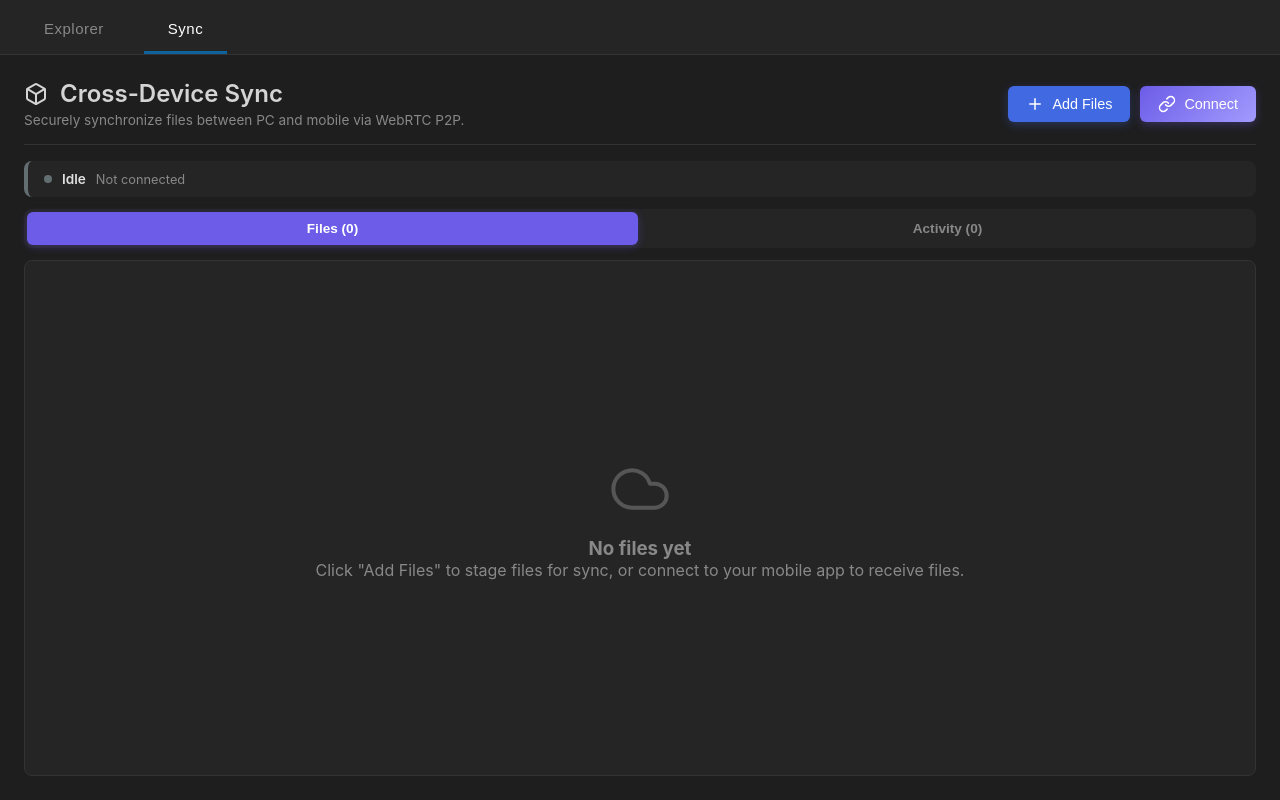
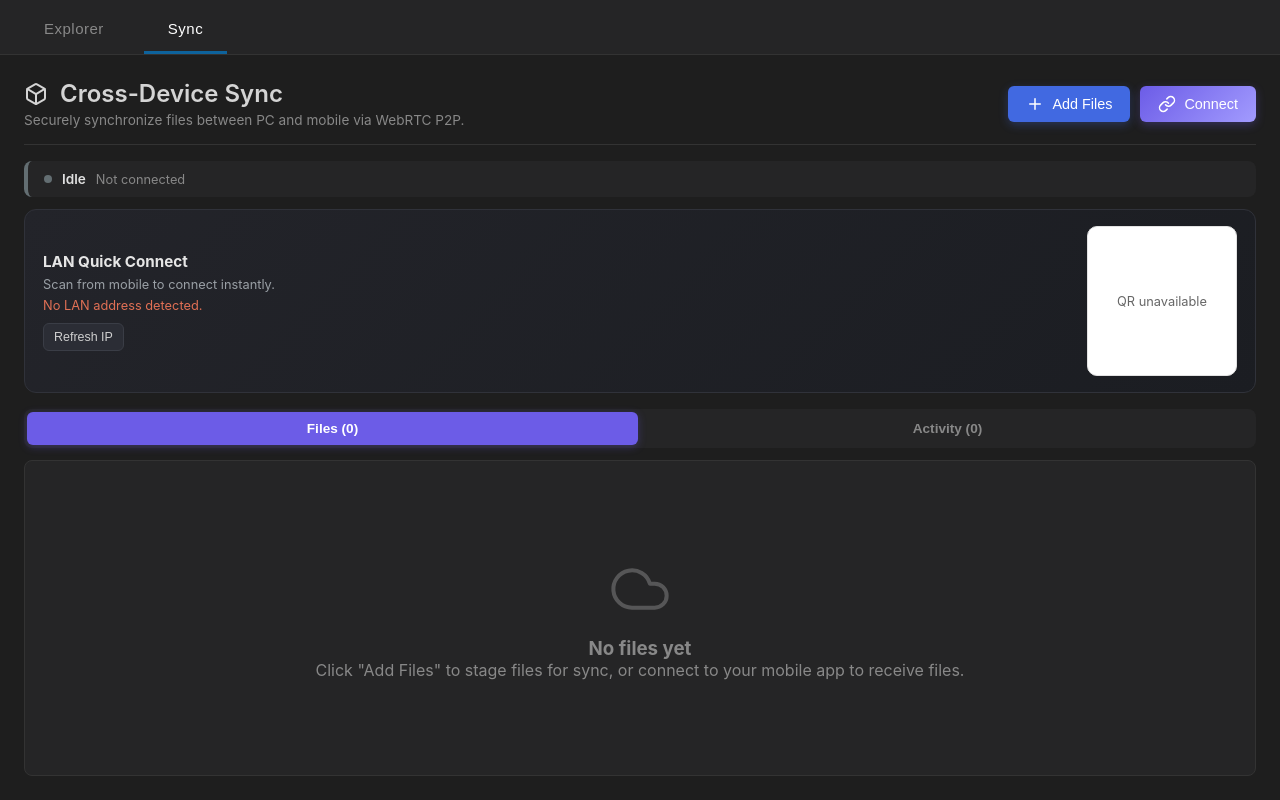
Before and after one commit to rishivejani15/Intellifile, a React (Create React App) app in the folder frontend/: page / in a window 1280 px wide. Both pictures are taken after a click on the button "Sync". Built offline with nearby package versions, Linux system fonts and the light colour scheme; the HTML template or start-up script is replaced by a standard one.

Commit message:
Update SyncManager.js

```diff
--- a/frontend/src/components/Sync/SyncManager.js
+++ b/frontend/src/components/Sync/SyncManager.js
@@ -1,4 +1,5 @@
 import React, { useState, useEffect, useRef, useCallback } from 'react';
+import { QRCodeCanvas } from 'qrcode.react';
 import './SyncManager.css';
 
 // ── Icons ───────────────────────────────────────────────────────────────────
@@ -127,8 +128,28 @@ const SyncManager = () => {
   const [sessionId, setSessionId] = useState(savedSettings.sessionId || '');
   const [isInitiator, setIsInitiator] = useState(savedSettings.isInitiator ?? true);
   const [activeTab, setActiveTab] = useState('files'); // 'files' | 'activity'
+  const [localAddress, setLocalAddress] = useState('');
+  const [localAddressError, setLocalAddressError] = useState('');
 
   const isConnected = ['synced', 'syncing', 'waiting', 'reconnecting', 'connected_p2p', 'connected_relay'].includes(syncStatus.status);
+  const qrValue = localAddress ? `intellifile://lan?addr=${encodeURIComponent(localAddress)}` : '';
+
+  const loadLocalAddress = useCallback(async () => {
+    try {
+      if (!window.intellifile?.getLocalSyncAddress) return;
+      const res = await window.intellifile.getLocalSyncAddress();
+      if (res && res.success && res.address) {
+        setLocalAddress(res.address);
+        setLocalAddressError('');
+      } else {
+        setLocalAddress('');
+        setLocalAddressError('Could not detect a LAN IPv4 address.');
+      }
+    } catch (e) {
+      setLocalAddress('');
+      setLocalAddressError('Failed to read LAN address.');
+    }
+  }, []);
 
   // ── Load local files ─────────────────────────────────────────────────
 
@@ -193,6 +214,7 @@ const SyncManager = () => {
   // ── Subscribe to engine events ───────────────────────────────────────
 
   useEffect(() => {
+    loadLocalAddress();
     loadFiles();
     const interval = setInterval(loadFiles, 2000);
 
@@ -234,7 +256,7 @@ const SyncManager = () => {
       clearInterval(interval);
       cleanups.forEach(fn => fn && fn());
     };
-  }, [loadFiles]); // note: savedSettings is read outside so we just auto-connect on initial load.
+  }, [loadFiles, loadLocalAddress]); // note: savedSettings is read outside so we just auto-connect on initial load.
 
   // ── Auto-dismiss notifications ───────────────────────────────────────
 
@@ -418,6 +440,29 @@ const SyncManager = () => {
         {pendingChanges.length > 0 && (
           <span className="sync-pending-badge">{pendingChanges.length} pending</span>
         )}
+      </div>
+
+      {/* ── LAN QR Quick Connect ─────────────────────────────────────── */}
+      <div className="sync-qr-card">
+        <div className="sync-qr-left">
+          <div className="sync-qr-title">LAN Quick Connect</div>
+          <div className="sync-qr-subtitle">Scan from mobile to connect instantly.</div>
+          {localAddress ? (
+            <div className="sync-qr-address">{localAddress}</div>
+          ) : (
+            <div className="sync-qr-error">{localAddressError || 'No LAN address detected.'}</div>
+          )}
+          <button className="sync-qr-refresh" onClick={loadLocalAddress}>
+            Refresh IP
+          </button>
+        </div>
+        <div className="sync-qr-code">
+          {localAddress ? (
+            <QRCodeCanvas value={qrValue} size={140} bgColor="#ffffff" fgColor="#111111" />
+          ) : (
+            <div className="sync-qr-placeholder">QR unavailable</div>
+          )}
+        </div>
       </div>
 
       {/* ── Connect Panel ──────────────────────────────────────────────── */}
```
